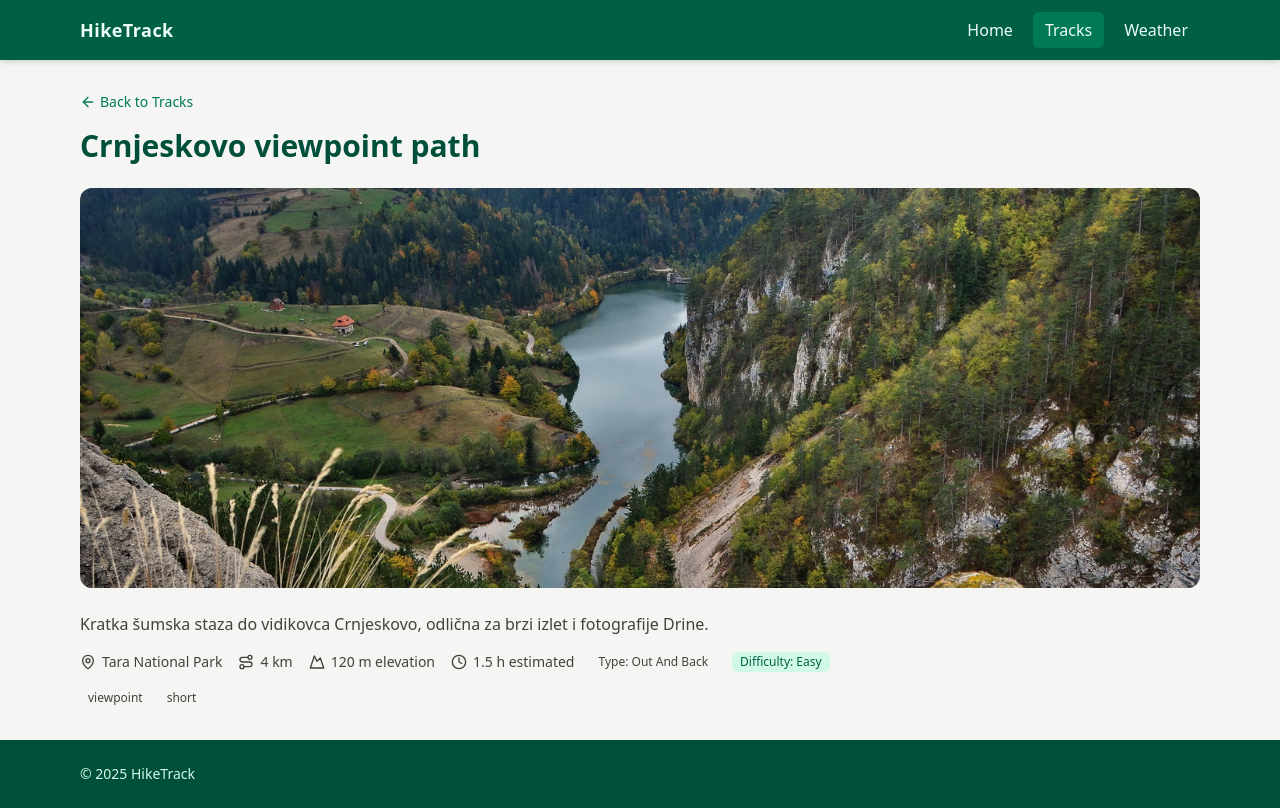
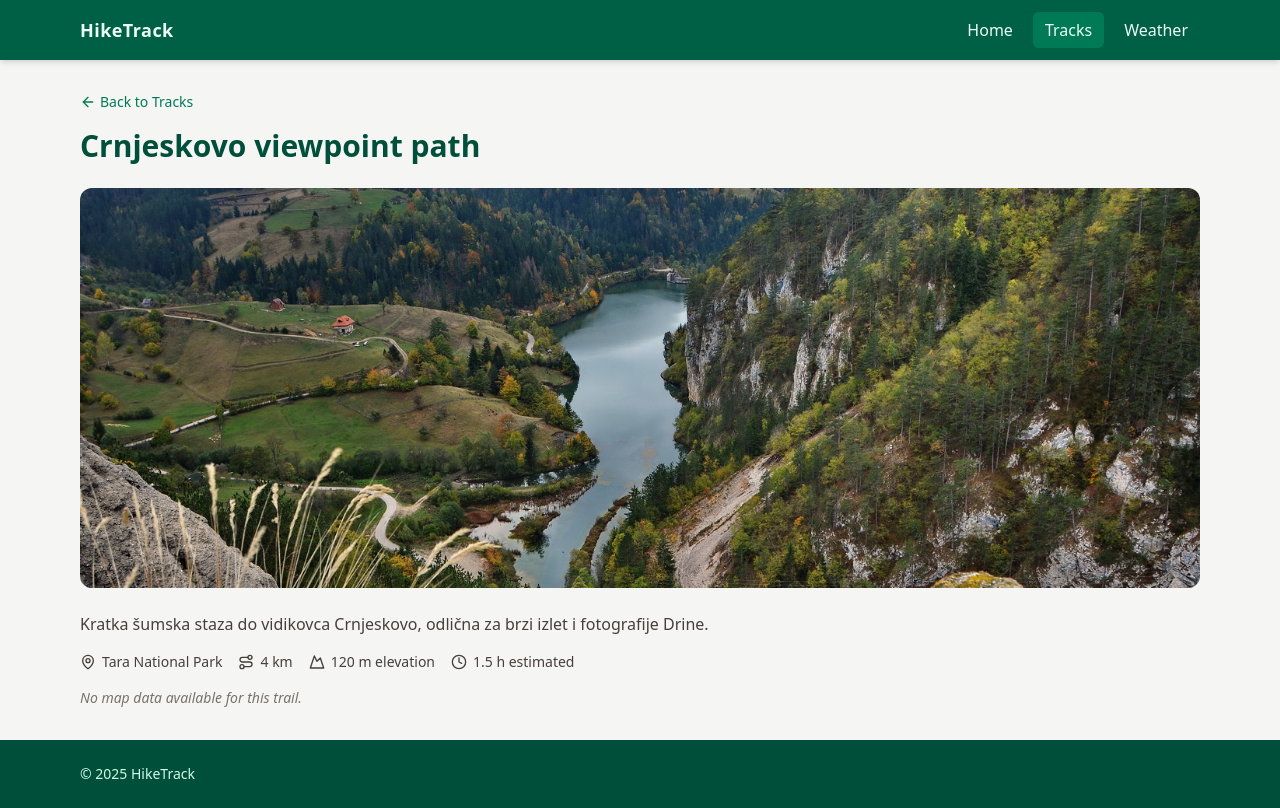
Before and after one commit to elab-development/klijentske-veb-tehnologije-2024-2022-0441-veb-aplikacija-za-planinare, a React (Vite) app in the folder hiketrack/: page /tracks/crnjeskovo-vidikovac in a window 1280 px wide. Built offline with nearby package versions, Linux system fonts and the light colour scheme.

Commit message:
Displaying trail map with Leaflet

```diff
--- a/hiketrack/package.json
+++ b/hiketrack/package.json
@@ -11,14 +11,17 @@
   },
   "dependencies": {
     "@tailwindcss/vite": "^4.1.14",
+    "leaflet": "^1.9.4",
     "lucide-react": "^0.545.0",
     "react": "^19.1.1",
     "react-dom": "^19.1.1",
+    "react-leaflet": "^5.0.0",
     "react-router-dom": "^7.9.4",
     "tailwindcss": "^4.1.14"
   },
   "devDependencies": {
     "@eslint/js": "^9.36.0",
+    "@types/leaflet": "^1.9.20",
     "@types/node": "^24.6.0",
     "@types/react": "^19.1.16",
     "@types/react-dom": "^19.1.9",
--- /dev/null
+++ b/hiketrack/src/components/MapView.tsx
@@ -0,0 +1,37 @@
+import { MapContainer, TileLayer, Marker, Popup } from 'react-leaflet';
+import L from 'leaflet';
+import { MapService } from '../lib/MapService';
+
+const pinIcon = L.icon({
+  iconUrl: 'https://unpkg.com/leaflet@1.9.4/dist/images/marker-icon.png',
+  shadowUrl: 'https://unpkg.com/leaflet@1.9.4/dist/images/marker-shadow.png',
+  iconSize: [25, 41],
+  iconAnchor: [12, 41],
+  popupAnchor: [0, -35],
+});
+
+interface MapViewProps {
+  lat: number;
+  lon: number;
+  label: string;
+}
+
+export default function MapView({ lat, lon, label }: MapViewProps) {
+  const config = MapService.getMapConfig(lat, lon);
+
+  return (
+    <div className='mt-6 rounded-xl overflow-hidden border border-stone-200 shadow'>
+      <MapContainer
+        center={config.center}
+        zoom={config.zoom}
+        scrollWheelZoom={false}
+        style={{ height: '400px', width: '100%' }}
+      >
+        <TileLayer attribution={config.attribution} url={config.tileUrl} />
+        <Marker position={config.center} icon={pinIcon}>
+          <Popup>{label}</Popup>
+        </Marker>
+      </MapContainer>
+    </div>
+  );
+}
--- a/hiketrack/src/index.css
+++ b/hiketrack/src/index.css
@@ -1 +1,2 @@
 @import 'tailwindcss';
+@import 'leaflet/dist/leaflet.css';
--- /dev/null
+++ b/hiketrack/src/lib/MapService.ts
@@ -0,0 +1,11 @@
+export class MapService {
+  static getMapConfig(lat: number, lon: number) {
+    return {
+      center: [lat, lon] as [number, number],
+      zoom: 13,
+      tileUrl: 'https://{s}.tile.openstreetmap.org/{z}/{x}/{y}.png',
+      attribution:
+        '&copy; <a href="https://www.openstreetmap.org/copyright">OpenStreetMap</a> contributors',
+    };
+  }
+}
--- a/hiketrack/src/pages/Track.tsx
+++ b/hiketrack/src/pages/Track.tsx
@@ -3,6 +3,7 @@ import { useParams, Link } from 'react-router-dom';
 import { MapPin, Mountain, Clock, Route, ArrowLeft } from 'lucide-react';
 import { TRAILS } from '../data/trails';
 import { LOCATIONS } from '../data/locations';
+import MapView from '../components/MapView';
 
 export default function Track() {
   const { id } = useParams<{ id: string }>();
@@ -67,35 +68,19 @@ export default function Track() {
             <Clock className='w-4 h-4' />
             <span>{trail.estTimeH} h estimated</span>
           </div>
-          <span className='inline-flex items-center rounded-md px-2 py-0.5 text-xs font-medium capitalize bg-stone-100 text-stone-700'>
-            Type: {trail.type.replaceAll('-', ' ')}
-          </span>
-          <span
-            className={
-              'inline-flex items-center rounded-md px-2 py-0.5 text-xs font-medium capitalize ' +
-              (trail.difficulty === 'easy'
-                ? 'bg-emerald-100 text-emerald-800'
-                : trail.difficulty === 'moderate'
-                ? 'bg-amber-100 text-amber-800'
-                : 'bg-rose-100 text-rose-800')
-            }
-          >
-            Difficulty: {trail.difficulty}
-          </span>
         </div>
 
-        {trail.tags?.length ? (
-          <div className='flex flex-wrap gap-2 mt-4'>
-            {trail.tags.map((t) => (
-              <span
-                key={t}
-                className='text-xs bg-stone-100 text-stone-700 px-2 py-0.5 rounded'
-              >
-                {t}
-              </span>
-            ))}
-          </div>
-        ) : null}
+        {trail.startLat && trail.startLon ? (
+          <MapView
+            lat={trail.startLat}
+            lon={trail.startLon}
+            label={trail.name}
+          />
+        ) : (
+          <p className='text-sm text-stone-500 italic'>
+            No map data available for this trail.
+          </p>
+        )}
       </div>
     </section>
   );
--- a/package.json
+++ b/package.json
@@ -1,12 +1,15 @@
 {
   "dependencies": {
+    "leaflet": "^1.9.4",
     "lucide-react": "^0.546.0",
     "react": "^19.2.0",
     "react-dom": "^19.2.0",
+    "react-leaflet": "^5.0.0",
     "react-router-dom": "^7.9.4",
     "vite": "^7.1.11"
   },
   "devDependencies": {
+    "@types/leaflet": "^1.9.21",
     "@types/node": "^24.9.1",
     "@types/react": "^19.2.2",
     "@types/react-dom": "^19.2.2",
```
Also changed, not shown: 1 other file (tests, documents, lock files or other folders).
